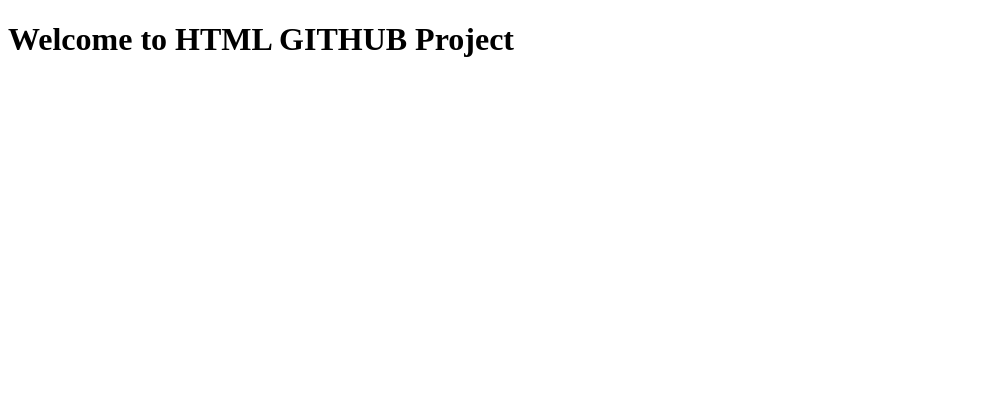
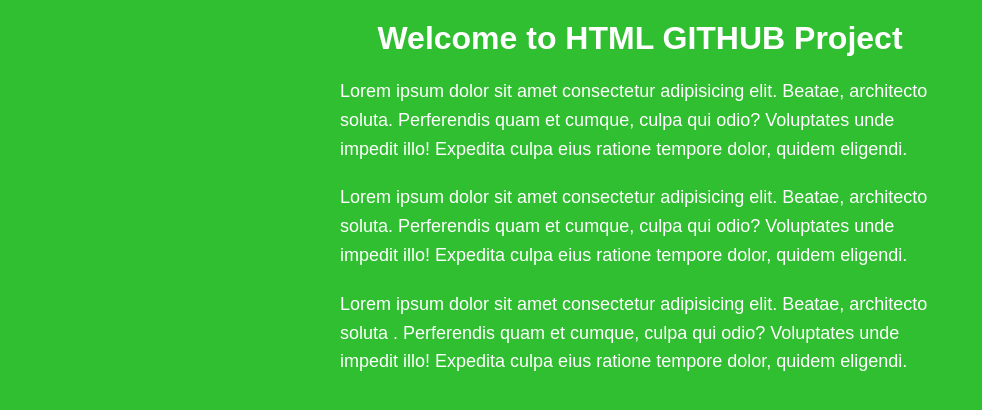
Before and after one commit to husnain2233/apna-Project, a plain HTML site: page index.html in a window 1280 px wide. Shown: the whole page, without its empty margins (0-982 px from the left). Drawn offline with Linux system fonts and the light colour scheme.

Commit message:
I apply css on this code

```diff
--- a/index.html
+++ b/index.html
@@ -4,9 +4,13 @@
     <meta charset="UTF-8">
     <meta name="viewport" content="width=device-width, initial-scale=1.0">
     <title>Document</title>
+    <link rel="stylesheet" href="style.css">
 </head>
 <body>
     <h1>Welcome to HTML GITHUB Project</h1>
+    <p>Lorem ipsum dolor sit amet consectetur adipisicing elit. Beatae, architecto soluta. Perferendis quam et cumque, culpa qui odio? Voluptates unde impedit illo! Expedita culpa eius ratione tempore dolor, quidem eligendi.</p>
+    <p>Lorem ipsum dolor sit amet consectetur adipisicing elit. Beatae, architecto soluta. Perferendis quam et cumque, culpa qui odio? Voluptates unde impedit illo! Expedita culpa eius ratione tempore dolor, quidem eligendi.</p>
+    <p>Lorem ipsum dolor sit amet consectetur adipisicing elit. Beatae, architecto soluta   . Perferendis quam et cumque, culpa qui odio? Voluptates unde impedit illo! Expedita culpa eius ratione tempore dolor, quidem eligendi.</p>
 
 </body>
 </html>
--- /dev/null
+++ b/style.css
@@ -0,0 +1,23 @@
+*{
+    margin: 0;
+    padding: 0;
+    box-sizing: border-box;
+}
+body{
+    background-color: #30bf30;
+    font-family: Arial, sans-serif;
+    color: #333;
+}
+
+h1{
+    text-align: center;
+    margin-top: 20px;
+    color: #fff;
+}
+p{
+    max-width: 600px;
+    margin: 20px auto;
+    line-height: 1.6;
+    font-size: 18px;
+    color: #fff;
+}
```
